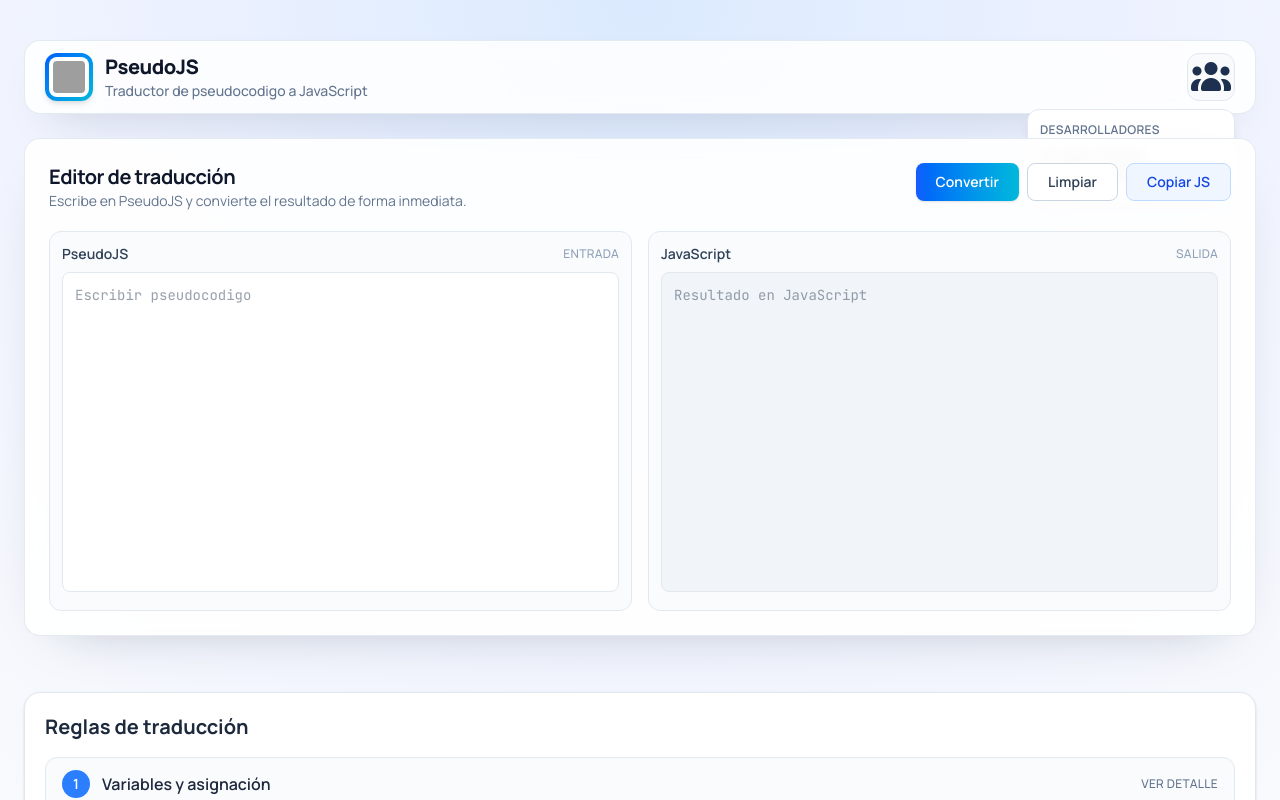
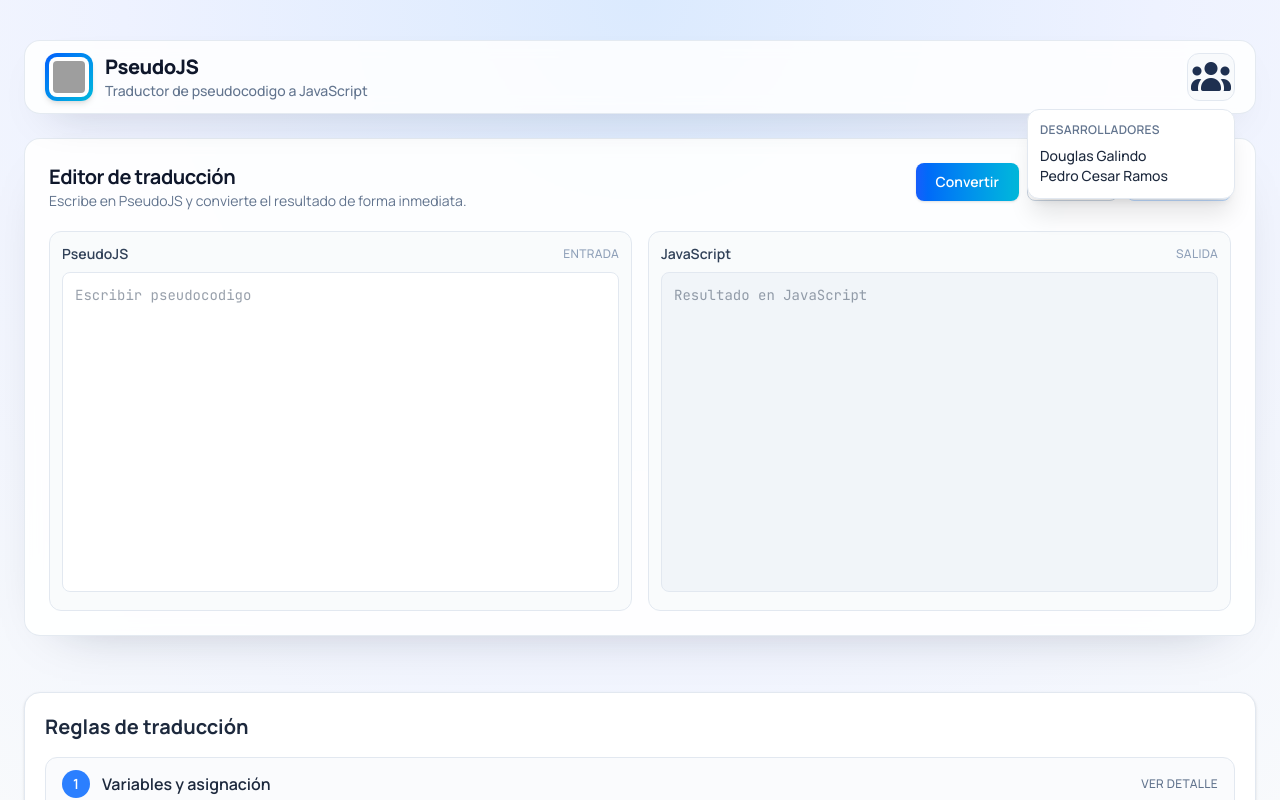
Before and after one commit to DougGM/compiladores-project, a React (Vite) app: page / in a window 1280 px wide. Both pictures are taken after a click on the button "Mostrar desarrolladores". Shown: the top 800 px of the page. Built offline with nearby package versions, Linux system fonts and the light colour scheme; grey boxes are pictures that could not be loaded.

Commit message:
tarjeta desarroladores

```diff
--- a/src/components/Header.jsx
+++ b/src/components/Header.jsx
@@ -6,7 +6,7 @@ export const Header = () => {
   const [mostrar, setMostrar] = useState(false)
 
   return (
-    <header className="relative flex items-center justify-between gap-3 rounded-2xl border border-slate-200/90 bg-white/85 px-4 py-3 shadow-[0_18px_45px_-28px_rgba(15,23,42,0.35)] backdrop-blur md:px-5">
+    <header className="relative z-40 flex items-center justify-between gap-3 overflow-visible rounded-2xl border border-slate-200/90 bg-white/85 px-4 py-3 shadow-[0_18px_45px_-28px_rgba(15,23,42,0.35)] backdrop-blur md:px-5">
       <div className="flex items-center gap-3">
         <div className="flex h-12 w-12 items-center justify-center rounded-xl bg-gradient-to-br from-blue-600 to-cyan-500 p-1 shadow-md">
           <img src={Logo} alt="logo" className="h-10 w-10 rounded-lg bg-white object-cover p-1" />
@@ -28,7 +28,7 @@ export const Header = () => {
         </button>
 
         {mostrar && (
-          <div className="absolute right-0 z-20 mt-2 w-52 rounded-xl border border-slate-200 bg-white p-3 shadow-lg">
+          <div className="absolute right-0 top-full z-50 mt-2 w-52 rounded-xl border border-slate-200 bg-white p-3 shadow-xl">
             <p className="mb-2 text-xs font-semibold uppercase tracking-wide text-slate-500">Desarrolladores</p>
             <p className="text-sm font-medium text-slate-800">Douglas Galindo</p>
             <p className="text-sm font-medium text-slate-800">Pedro Cesar Ramos</p>
```
